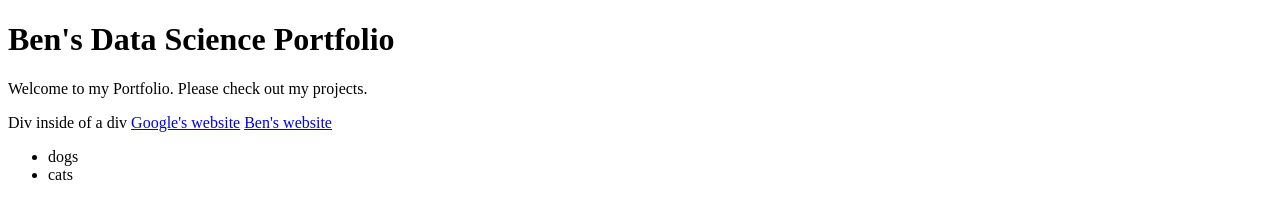
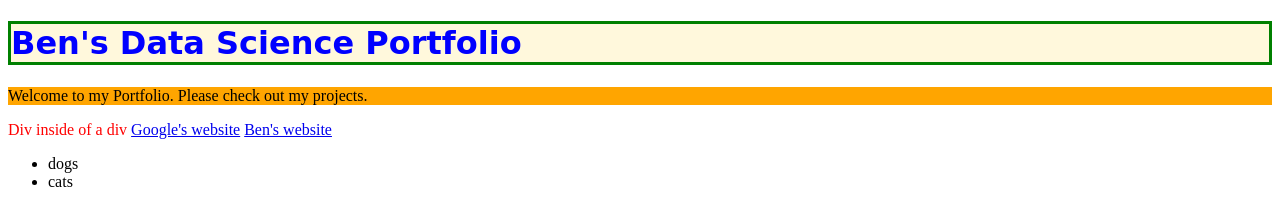
Before and after one commit to benkarlsberg/benkarlsberg.github.io, a plain HTML site: page index.html in a window 1280 px wide. Shown: the top 197 px of the page. Drawn offline with Linux system fonts and the light colour scheme.

Commit message:
added some style

```diff
--- a/index.html
+++ b/index.html
@@ -2,6 +2,7 @@
 <html lang="en">
     <head>
             <title>My Portfolio</title>
+            <link rel="stylesheet" href="style.css">
     </head>
     <body>
         <h1>Ben's Data Science Portfolio</h1>
--- a/style.css
+++ b/style.css
@@ -0,0 +1,20 @@
+h1{
+    color: blue;
+    background-color: cornsilk;
+    border: 3px solid green;
+    padding: 26px
+    font-size: 54px;
+    font-family: cursive;
+}
+
+p{
+    background-color: orange;
+}
+
+div{
+    color: red;
+}
+
+img{
+    width: 100px
+}
```
